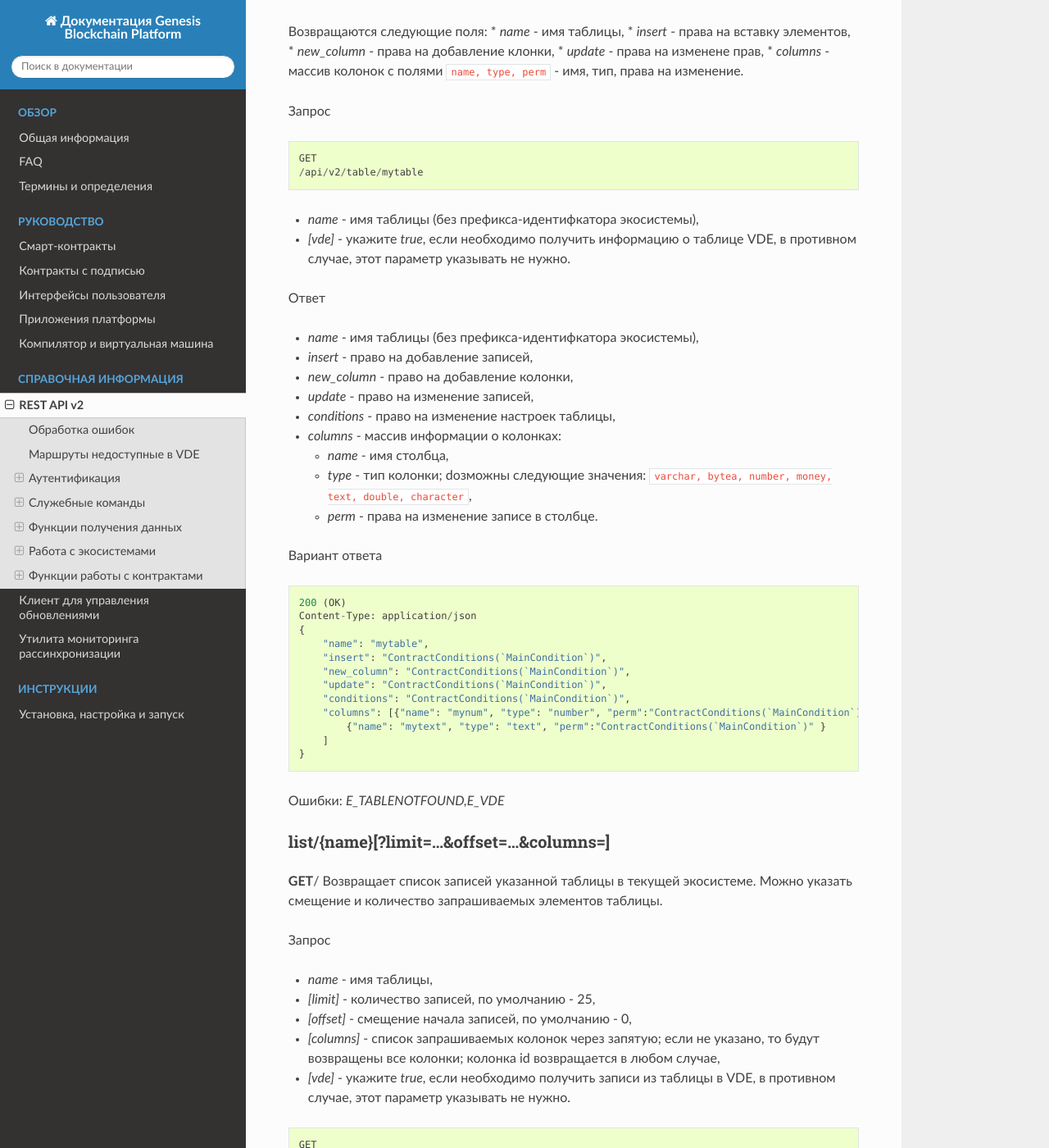
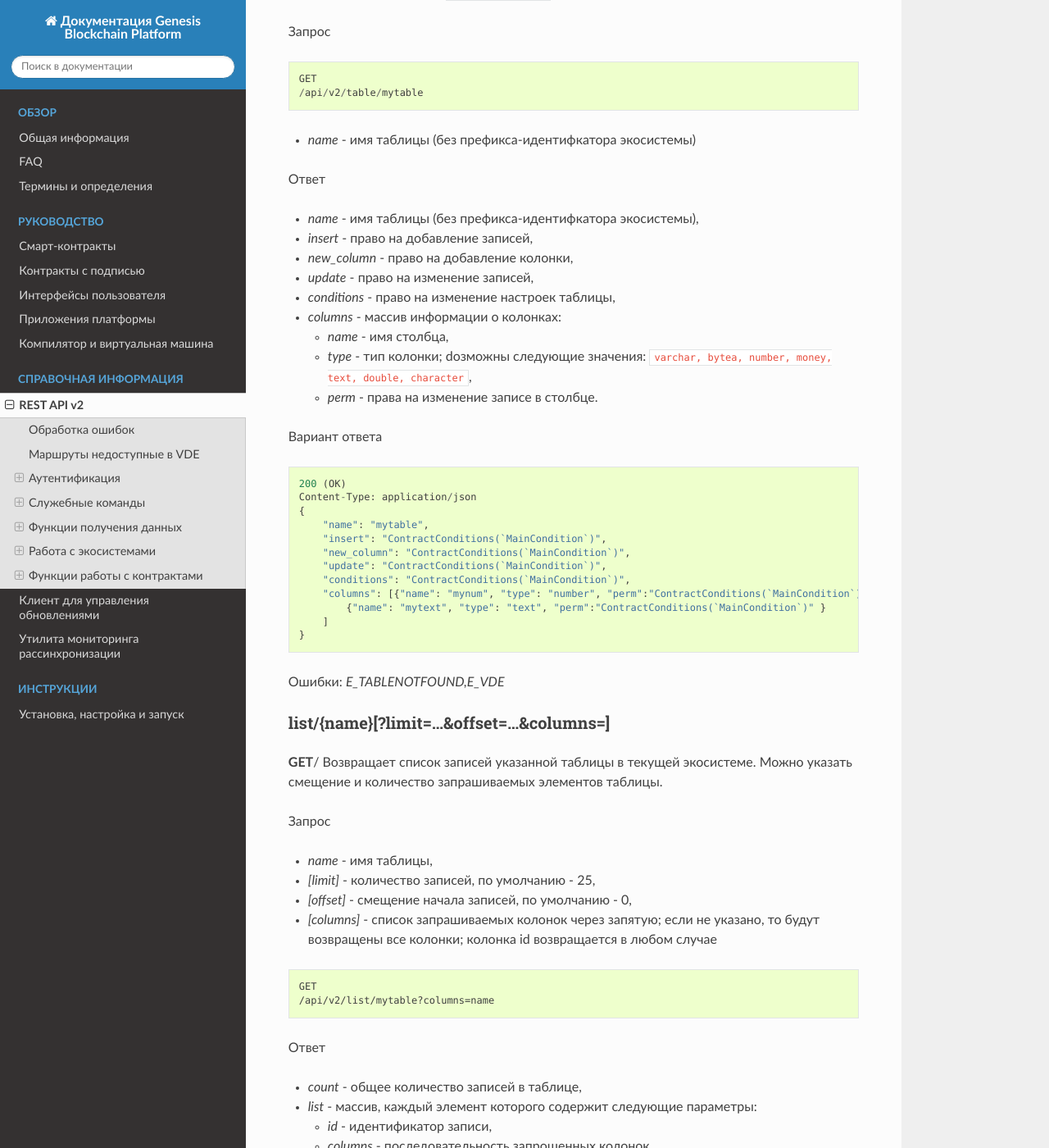
Before and after one commit to AplaProject/apla-docs-ru, a Sphinx documentation site: the page built from source/reference/api2.rst, in a window 1280 px wide and 1400 px high, scrolled down 12650 px. Shown: the whole window at 82% size. Built offline with Sphinx 7.4.7 and the Read the Docs theme 2.0.0, drawn with Linux system fonts in a browser that asks for light colours; some of the changed text lies outside the part shown.

```diff
--- a/source/reference/api2.rst
+++ b/source/reference/api2.rst
@@ -446,7 +446,6 @@ ecosystemparams
 
 * *[ecosystem]* - идентификатор экосистемы; если не указан, то будут возвращены параметры текущей экосистемы,
 * *[names]* - список получаемых параметров; при желании можно указать через запятую список имен получаемых параметров, например, ``/api/v2/ecosystemparams/?names=name,currency,logo``.
-* *[vde]* - укажите ``true``, если необходимо получить параметры VDE, в противном случае, этот параметр указывать не нужно.
 
 
 Ответ
@@ -522,7 +521,6 @@ tables/[?limit=...&offset=...]
 
 * *[limit]* - количество записей, по умолчанию - 25,
 * *[offset]* - смещение начала записей, по умолчанию - 0,
-* *[vde]* - укажите *true*, если необходимо получить список таблиц в VDE, в противном случае, этот параметр указывать не нужно.
 
 .. code::
 
@@ -576,8 +574,7 @@ table/{name}
     GET
     /api/v2/table/mytable
 
-* *name* - имя таблицы (без префикса-идентифкатора экосистемы),
-* *[vde]* - укажите *true*, если необходимо получить информацию о таблице VDE, в противном случае, этот параметр указывать не нужно.
+* *name* - имя таблицы (без префикса-идентифкатора экосистемы)
 
 Ответ
 
@@ -620,8 +617,7 @@ list/{name}[?limit=...&offset=...&columns=]
 * *name* - имя таблицы,
 * *[limit]* - количество записей, по умолчанию - 25,
 * *[offset]* - смещение начала записей, по умолчанию - 0,
-* *[columns]* - список запрашиваемых колонок через запятую; если не указано, то будут возвращены все колонки; колонка id возвращается в любом случае,
-* *[vde]* - укажите *true*, если необходимо получить записи из таблицы в VDE, в противном случае, этот параметр указывать не нужно.
+* *[columns]* - список запрашиваемых колонок через запятую; если не указано, то будут возвращены все колонки; колонка id возвращается в любом случае
 
 .. code::
 
@@ -704,8 +700,7 @@ row/{tablename}/{id}[?columns=]
 
 * *tablename* - имя таблицы,
 * *id* - идентификатор записи,
-* *[columns]* - список запрашиваемых колонок через запятую, если не указано, то будут возвращены все колонки; колонка id возвращается в любом случае,
-* *[vde]* - укажите *true*, если необходимо получить запись из таблицы в VDE, в противном случае, этот параметр указывать не нужно.
+* *[columns]* - список запрашиваемых колонок через запятую, если не указано, то будут возвращены все колонки; колонка id возвращается в любом случае.
 
 .. code::
 
@@ -818,8 +813,7 @@ interface/{page|menu|block}/{name}
 
 Запрос
 
-* *name* - название записи в указанной таблице,
-* *[vde]* - укажите *true*, если необходимо получить запись из таблицы в VDE, в противном случае, этот параметр указывать не нужно.
+* *name* - название записи в указанной таблице.
 
 .. code::
 
@@ -859,8 +853,7 @@ contracts[?limit=...&offset=...]
 Запрос
 
 * *[limit]* - количество записей, по умолчанию - 25,
-* *[offset]* - смещение начала записей, по умолчанию - 06,
-* *[vde]* - укажите *true*, если необходимо получить список контрактов из VDE, в противном случае, этот параметр указывать не нужно.
+* *[offset]* - смещение начала записей, по умолчанию - 06.
 
 .. code::
 
@@ -917,8 +910,7 @@ contract/{name}
 
 Запрос
 
-* *name* - имя смарт контракта,
-* *[vde]* - укажите *true*, если необходимо получить информацию о контракте из VDE, в противном случае, этот параметр указывать не нужно.
+* *name* - имя смарт контракта.
 
 .. code::
 
@@ -1136,7 +1128,6 @@ content/{menu|page}/{name}
 * *name* - имя получаемой страницы или меню,
 * *[lang]* - можно указать двухбуквенный код языка или lcid, для подключения соответствующих языковых ресурсов. Например, *en,ru,fr,en-US,en-GB*. Если, например, не будет найден ресурс для *en-US*, то он будет искаться для *en*.
 * *[app_id]* - ID приложения. Передается вместе с lang,т.к функции работающие с языком в шаблонизаторе не знают AppID. Передавать как число.
-* *[vde]* - *true*, если страница или меню получаются в VDE, в противном случае, этот параметр указывать не нужно.
 
 .. code::
 
@@ -1173,8 +1164,7 @@ content/source/{name}
 
 Запрос
 
-* *name* - имя получаемой страницы,
-* *[vde]* - *true*, если страница или меню получаются в VDE, в противном случае, этот параметр указывать не нужно.
+* *name* - имя получаемой страницы.
 
 .. code::
 
```
